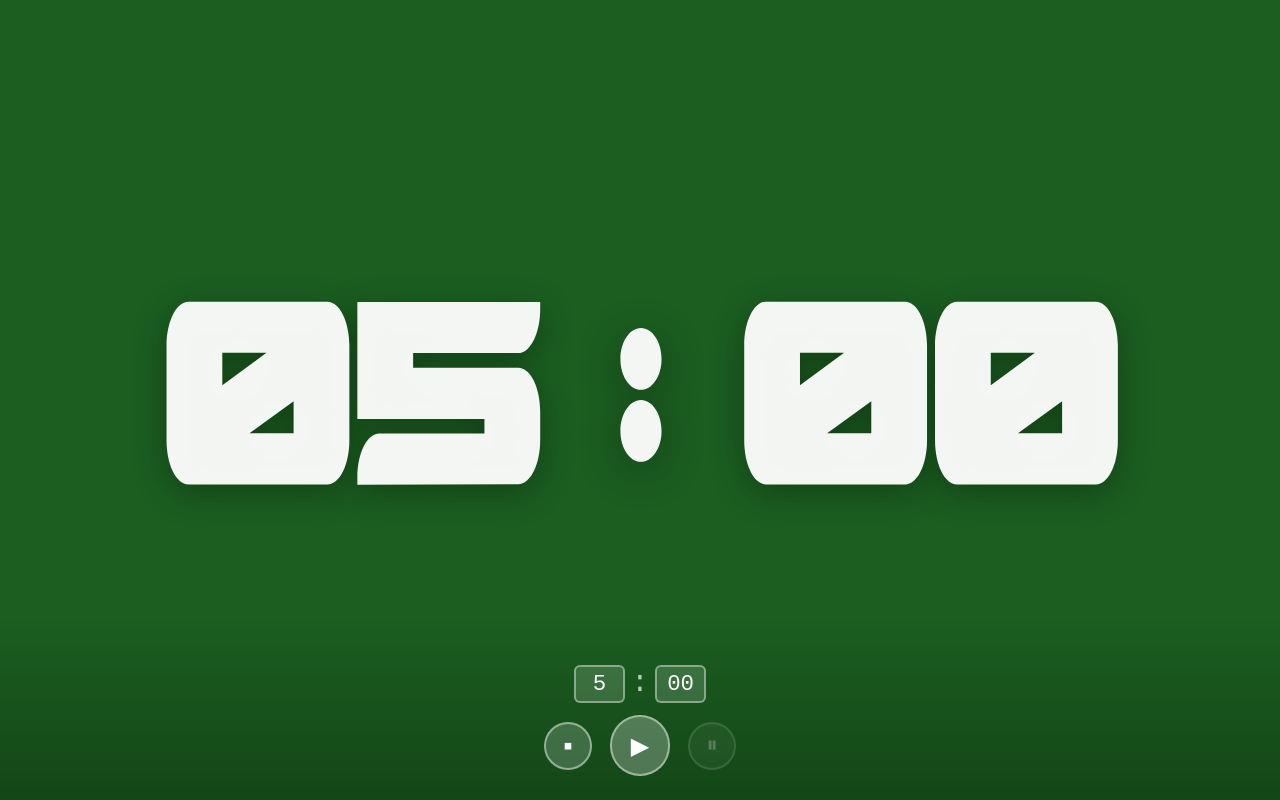
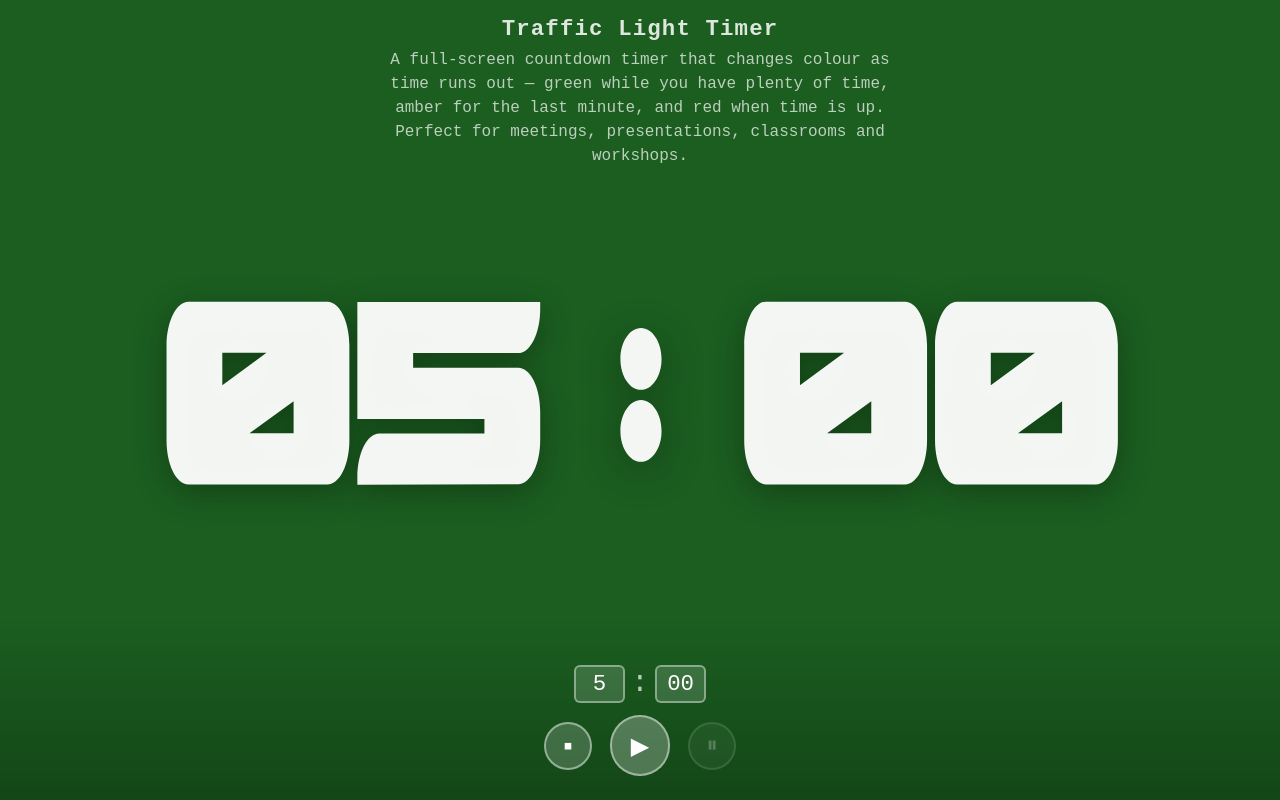
Before and after one commit to annoyingmouse/traffic-light-timer, a plain HTML site: page index.html in a window 1280 px wide. Drawn offline with Linux system fonts and the light colour scheme.

Commit message:
✨ (index.html): add a header section with title and description for the Traffic Light Timer to enhance user experience and provide context ♻️ (index.html): refactor CSS styles for the new header section to ensure proper layout and visibility on different devices

```diff
--- a/index.html
+++ b/index.html
@@ -218,13 +218,40 @@
       }
     }
 
+    #page-content {
+      position: fixed;
+      top: 0;
+      left: 0;
+      right: 0;
+      padding: 1rem 1.5rem;
+      text-align: center;
+      pointer-events: none;
+    }
+
+    #page-content h1 {
+      font-size: clamp(1rem, 2.5vw, 1.4rem);
+      font-weight: bold;
+      letter-spacing: 0.05em;
+      opacity: 0.85;
+      margin-bottom: 0.35rem;
+    }
+
+    #page-content p {
+      font-size: clamp(0.75rem, 1.8vw, 1rem);
+      opacity: 0.7;
+      max-width: 55ch;
+      margin: 0 auto;
+      line-height: 1.5;
+    }
+
     #ad-container {
       margin-bottom: 0.75rem;
     }
 
     /* Landscape mobile: controls move to the right of the timer */
     @media (orientation: landscape) and (max-height: 500px) {
-      #ad-container {
+      #ad-container,
+      #page-content {
         display: none !important;
       }
       body {
@@ -246,6 +273,11 @@
 
   <!-- Live region: announces phase changes to screen readers -->
   <div id="live-region" aria-live="polite" aria-atomic="true" class="sr-only"></div>
+
+  <header id="page-content">
+    <h1>Traffic Light Timer</h1>
+    <p>A full-screen countdown timer that changes colour as time runs out — green while you have plenty of time, amber for the last minute, and red when time is up. Perfect for meetings, presentations, classrooms and workshops.</p>
+  </header>
 
   <div
     id="timer-display"
@@ -287,6 +319,7 @@
     const btnStart     = document.getElementById('btn-start');
     const btnPause     = document.getElementById('btn-pause');
     const adContainer  = document.getElementById('ad-container');
+    const pageContent  = document.getElementById('page-content');
     let adInitialised  = false;
 
     const PHASE_COLORS = {
@@ -410,6 +443,7 @@
       btnPause.disabled = !running;
       const show = runState === 'stopped';
       adContainer.style.display = show ? 'block' : 'none';
+      pageContent.style.display = show ? 'block' : 'none';
       if (show && !adInitialised) {
         adInitialised = true;
         (window.adsbygoogle = window.adsbygoogle || []).push({});
```
